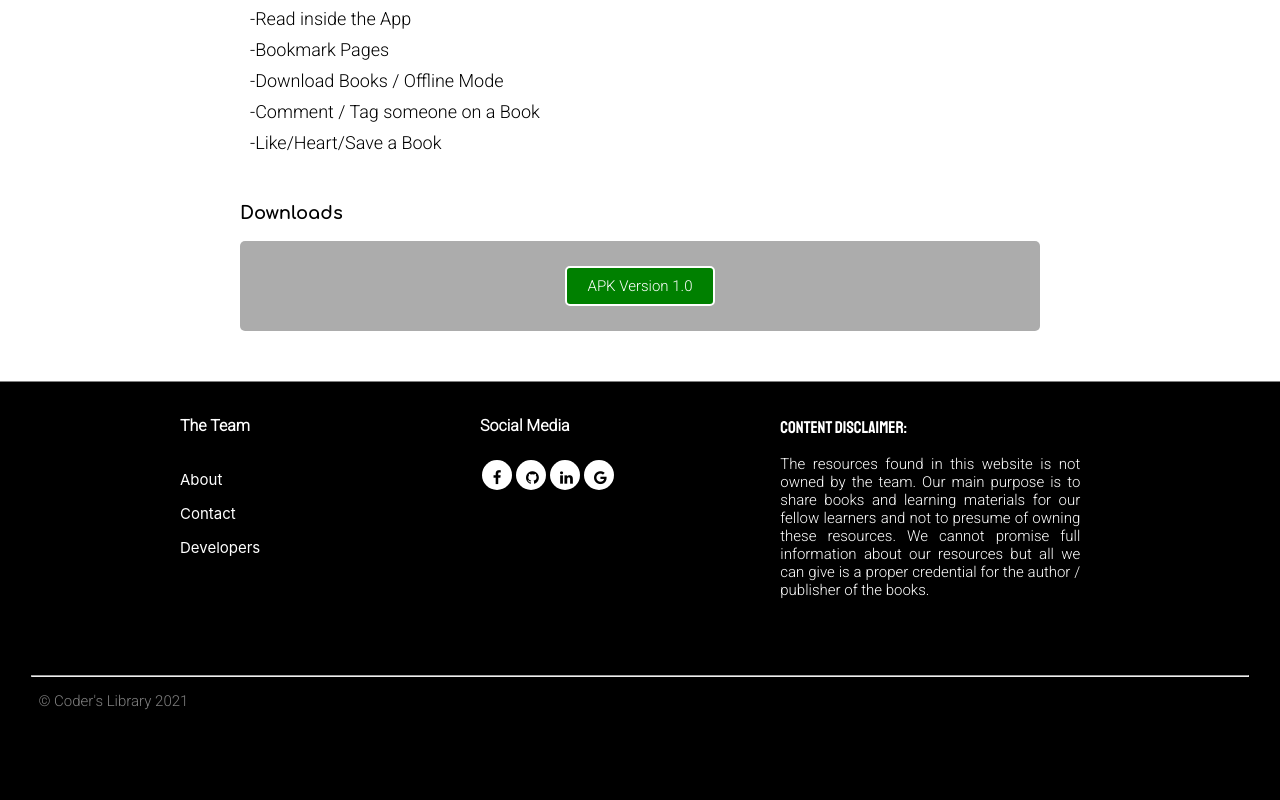
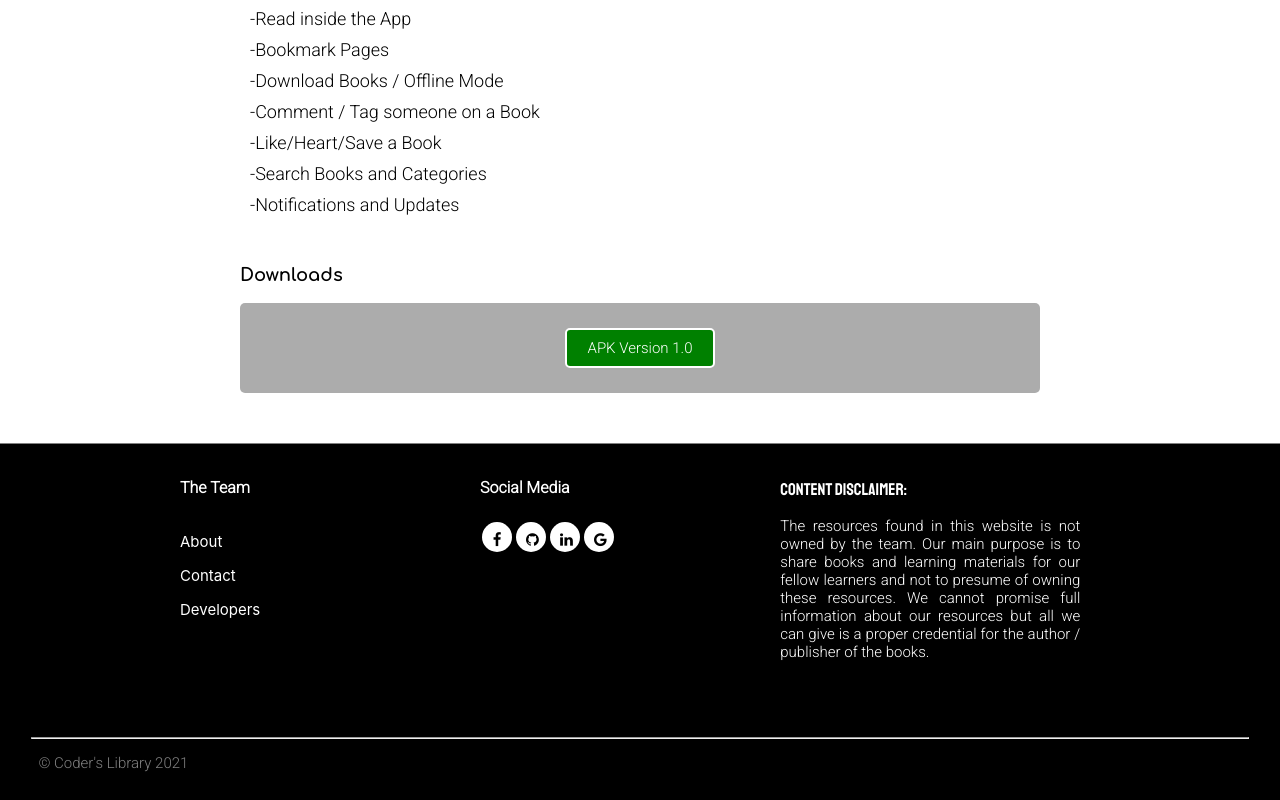
Before and after one commit to PaoloGuimalan/coderslibrary, a React (Create React App) app: page /android in a window 1280 px wide. Shown: the part 945-1745 px from the top of the page. Before the commit the page ends 1683 px from the top, so only its background shows below. Built offline with nearby package versions, Linux system fonts and the light colour scheme.

Commit message:
Features Modified

```diff
--- a/src/Components/jsx/PlatformAndroid.js
+++ b/src/Components/jsx/PlatformAndroid.js
@@ -82,6 +82,12 @@ function PlatformAndroid() {
         <p id='features_statement'>
           -Like/Heart/Save a Book
         </p>
+        <p id='features_statement'>
+          -Search Books and Categories
+        </p>
+        <p id='features_statement'>
+          -Notifications and Updates
+        </p>
       </div>
       <div id='div_downloads'>
         <p id='label_features'>Downloads</p>
```
